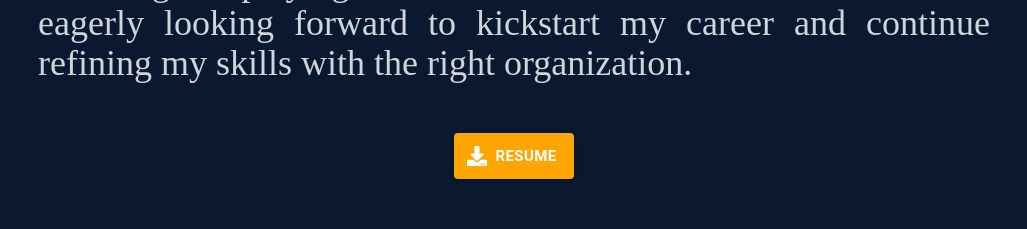
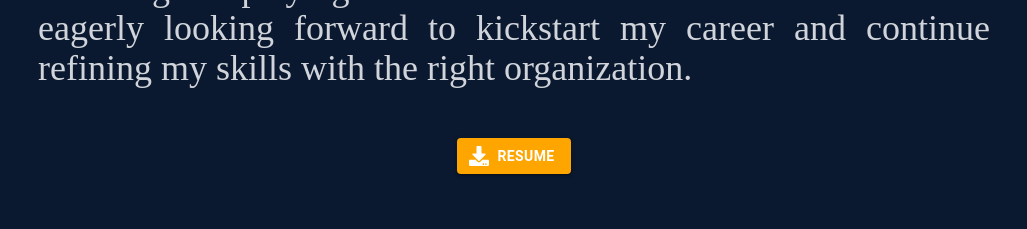
Before and after one commit to abhishek1337chatterjee/abhishek1337chatterjee.github.io, a React (Create React App) app: page / in a window 1280 px wide. Shown: the part 1480-1709 px from the top of the page, without its empty margins (126-1153 px from the left). Built offline with nearby package versions, Linux system fonts and the light colour scheme.

Commit message:
fixed resume button

```diff
--- a/src/Components/About.jsx
+++ b/src/Components/About.jsx
@@ -27,22 +27,23 @@ export const About = () => {
             skills with the right organization.
           </p>
         </div>
+        <a
+              href={Resume}
+              download
+            >
               <Button
             variant="contained"
-                startIcon={<FaDownload size={20} />}
+            startIcon={<FaDownload />}
             sx={{
               color: "white",
               backgroundColor: "orange",
               borderColor: "green",
-                  fontWeight: "bold",
-                  fontSize: "15px",
+              fontWeight: "bolder",
               fontFamily: "",
               ":hover": {
                 bgcolor: "pink",
                 color: "white",
               },
-                  width: "120px",
-                  padding: "10px 40px 10px 40px",
             }}
             onClick={() => {
               window.open(
@@ -50,10 +51,10 @@ export const About = () => {
               );
             }}
           >
-                <a href={Resume} download="fw20_1254-Abhishek-Chatterjee-Resume.pdf">
-                  Resume{" "}
+
+              Resume
+          </Button>
             </a>
-              </Button>
       </div>
     </div>
   );
--- a/src/Components/Home.jsx
+++ b/src/Components/Home.jsx
@@ -37,7 +37,9 @@ export const Home = () => {
 
           <div>
             <div className="pt-4 flex flex-row lg:hidden z-0">
-              <Button
+
+                <a href={Resume} download="Abhishek-Chatterjee-Resume.pdf">
+                <Button
                 variant="contained"
                 startIcon={<FaDownload size={20} />}
                 sx={{
@@ -60,10 +62,10 @@ export const Home = () => {
                   );
                 }}
               >
-                <a href={Resume} download="fw20_1254-Abhishek-Chatterjee-Resume.pdf">
                   Resume{" "}
+                  </Button>
                 </a>
-              </Button>
+
 
               <Button
                 variant="contained"
```
Lines whose indentation alone changed are shown as unchanged.
